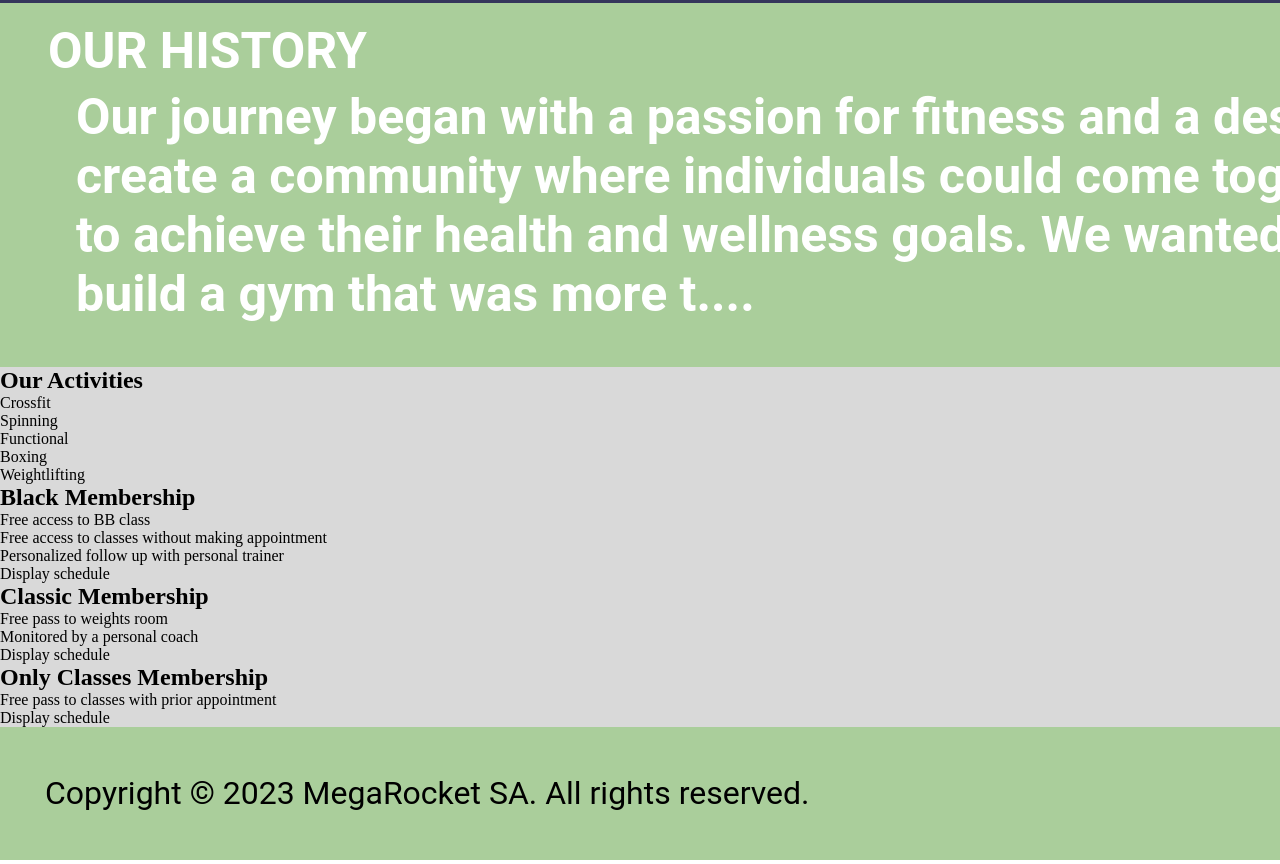
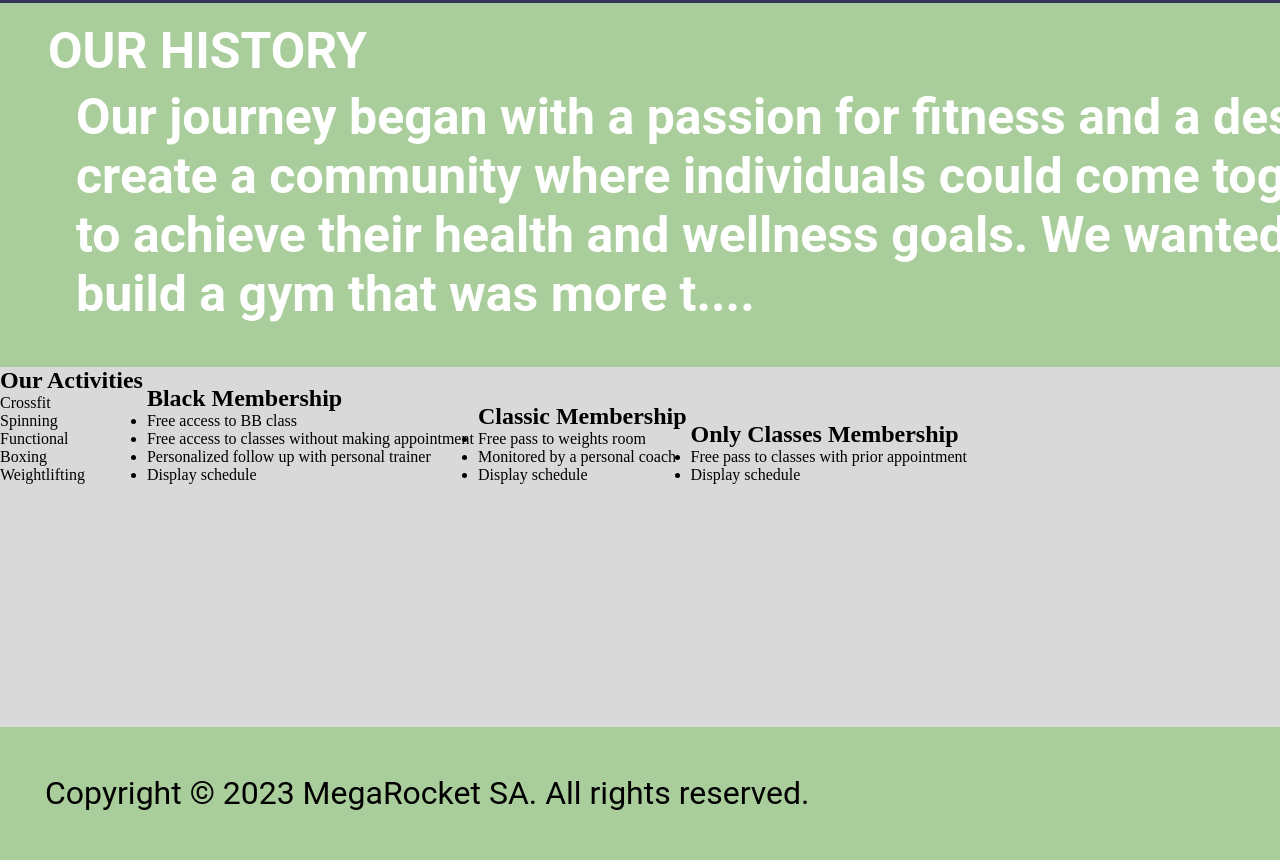
Before and after one commit to PetrDzhavr/BaSP-M2023, a plain HTML site: page Week-03/index.html in a window 1280 px wide. Shown: the part 2901-3765 px from the top of the page. Drawn offline with Linux system fonts and the light colour scheme; files whose address does not match are found by name.

Commit message:
BaSP-W03-2023: Update on activities and memberships

```diff
--- a/Week-03/index.html
+++ b/Week-03/index.html
@@ -118,6 +118,7 @@
         </section>
         <!-- Activities and memberships -->
         <section class="box-6 grey-b">
+            <article>
                 <h2>Our Activities</h2>
                 <ol>
                     <li>Crossfit</li>
@@ -126,6 +127,8 @@
                     <li>Boxing</li>
                     <li>Weightlifting</li>
                 </ol>
+            </article>
+            <article>
                 <h2>Black Membership</h2>
                 <ul>
                     <li>Free access to BB class</li>
@@ -133,17 +136,22 @@
                     <li>Personalized follow up with personal trainer
                     <li>Display schedule</li>
                 </ul>
+            </article>
+            <article>
                 <h2>Classic Membership</h2>
                 <ul>
                     <li>Free pass to weights room</li>
                     <li>Monitored by a personal coach</li>
                     <li>Display schedule</li>
                 </ul>
+            </article>
+            <article>
                 <h2>Only Classes Membership</h2>
                 <ul>
                     <li>Free pass to classes with prior appointment</li>
                     <li>Display schedule</li>
                 </ul>
+            </article>
         </section>
     </main>
     <!-- Footer -->
```
Lines whose indentation alone changed are shown as unchanged.
